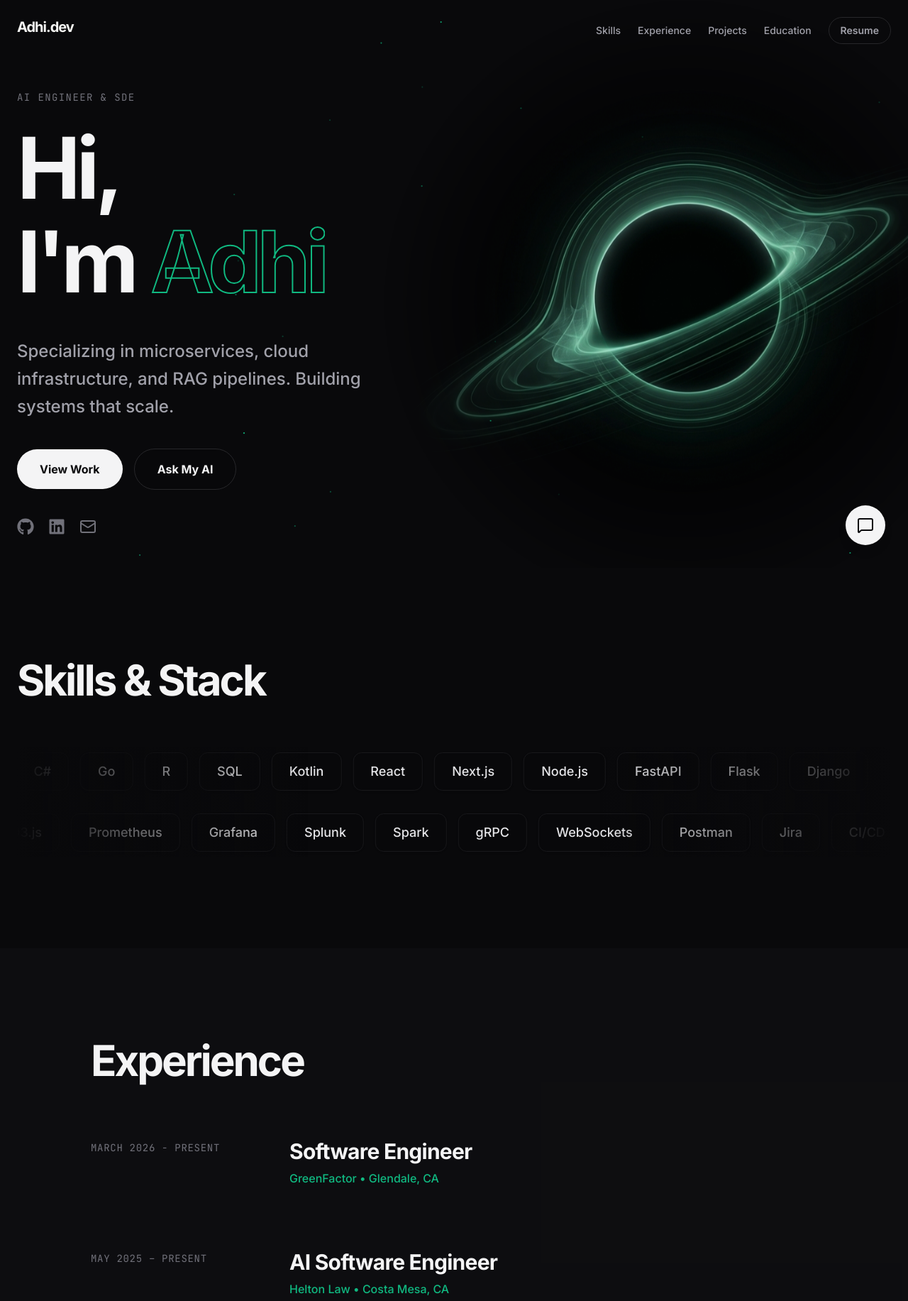
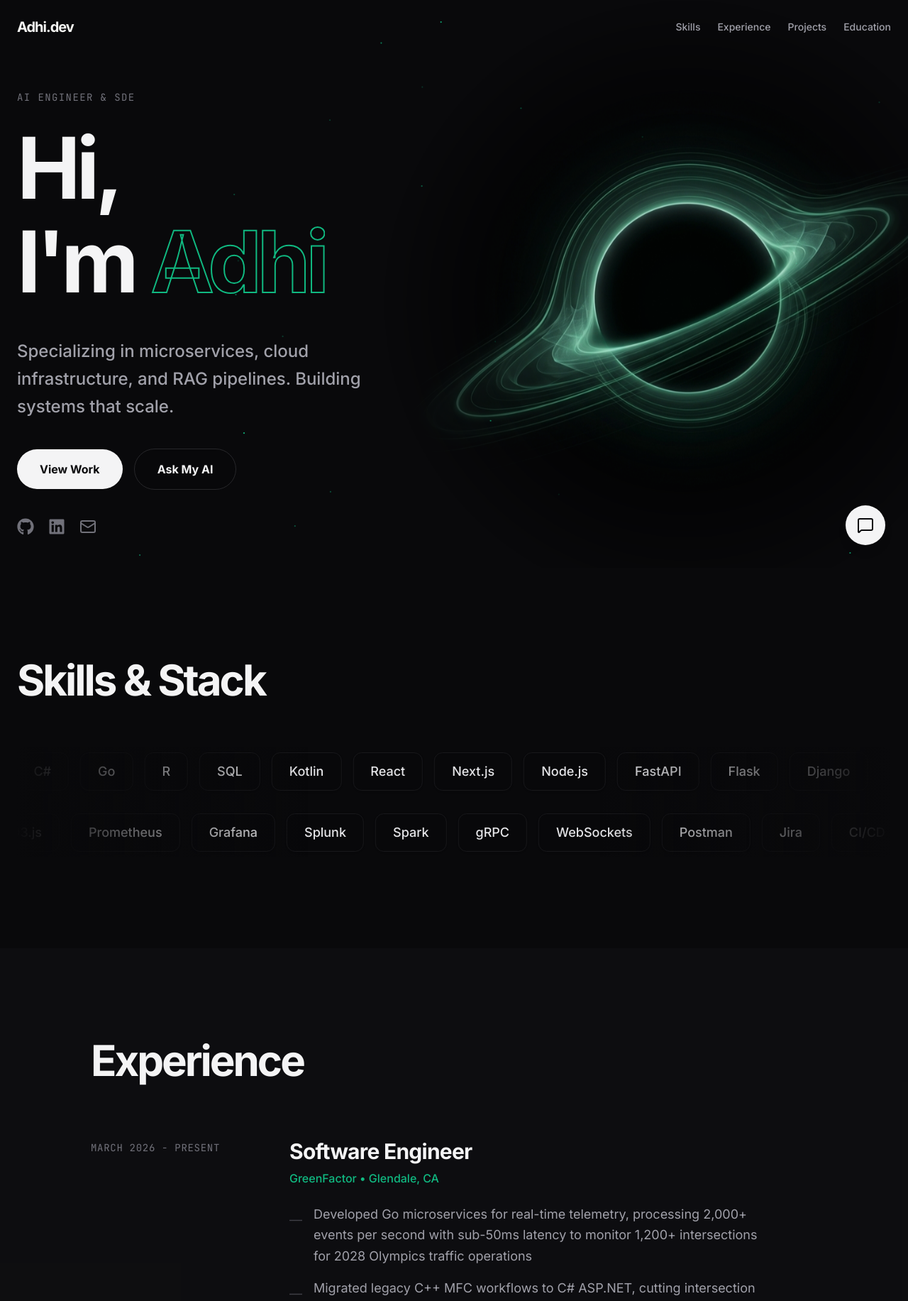
Before and after one commit to Adhi2648/New_Portfolio, a React (Vite) app: page / in a window 1280 px wide. Shown: the top 1833 px of the page at 71% size. Built offline with nearby package versions, Linux system fonts and the light colour scheme.

Commit message:
removed resume

```diff
--- a/App.tsx
+++ b/App.tsx
@@ -116,7 +116,7 @@ const App: React.FC = () => {
         </div>
       </div>
 
-      {/* Minimal Navbar (Links & Resume) */}
+      {/* Minimal Navbar (Links) */}
       <nav className="fixed top-0 left-0 w-full z-50 px-6 py-6 transition-transform duration-300 pointer-events-none">
         <div className="max-w-7xl mx-auto flex items-center justify-end pointer-events-auto">
 
@@ -140,14 +140,6 @@ const App: React.FC = () => {
                 );
               })}
             </div>
-            <a
-              href={(PERSONAL_INFO as any).resumeUrl}
-              target="_blank"
-              rel="noopener noreferrer"
-              className="flex items-center gap-2 text-sm font-semibold border border-brand-700 hover:bg-brand-800 px-4 py-2 rounded-full transition-all text-brand-300 hover:text-white"
-            >
-              Resume
-            </a>
           </div>
         </div>
       </nav>
--- a/constants.ts
+++ b/constants.ts
@@ -92,7 +92,11 @@ export const EXPERIENCES: Experience[] = [
     company: "GreenFactor",
     location: "Glendale, CA",
     period: "March 2026 - Present",
-    bullets: [],
+    bullets: [
+      "Developed Go microservices for real-time telemetry, processing 2,000+ events per second with sub-50ms latency to monitor 1,200+ intersections for 2028 Olympics traffic operations",
+      "Migrated legacy C++ MFC workflows to C# ASP.NET, cutting intersection update cycles from 15 minutes to 9 minutes via zero-downtime interval-logic refactoring and unit testing",
+      "Built TypeScript/React dashboards with sub-second visualizations, improving operator response time for critical signal alerts by 25% across the distributed Los Angeles traffic network",
+    ],
   },
   {
     role: "AI Software Engineer",
```
